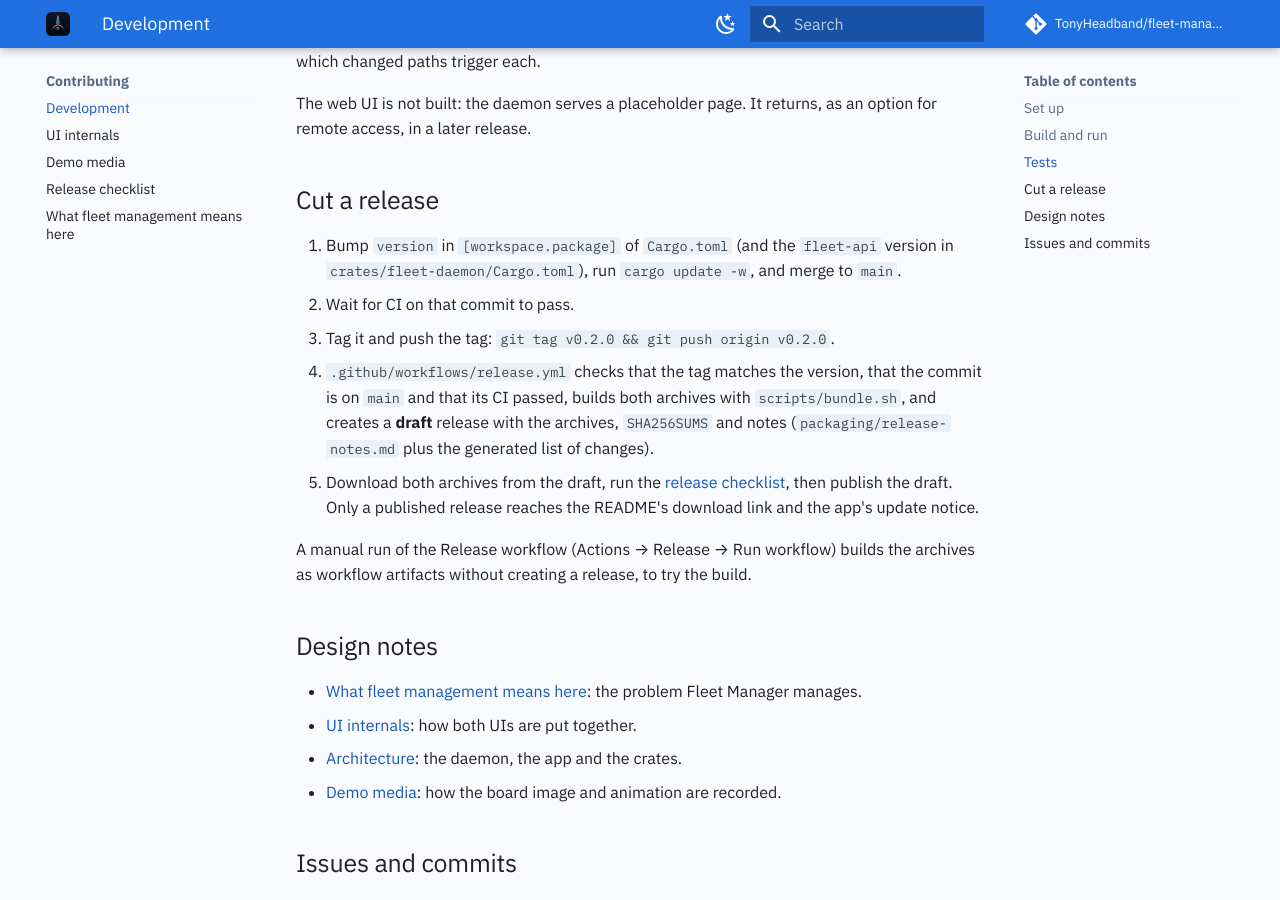
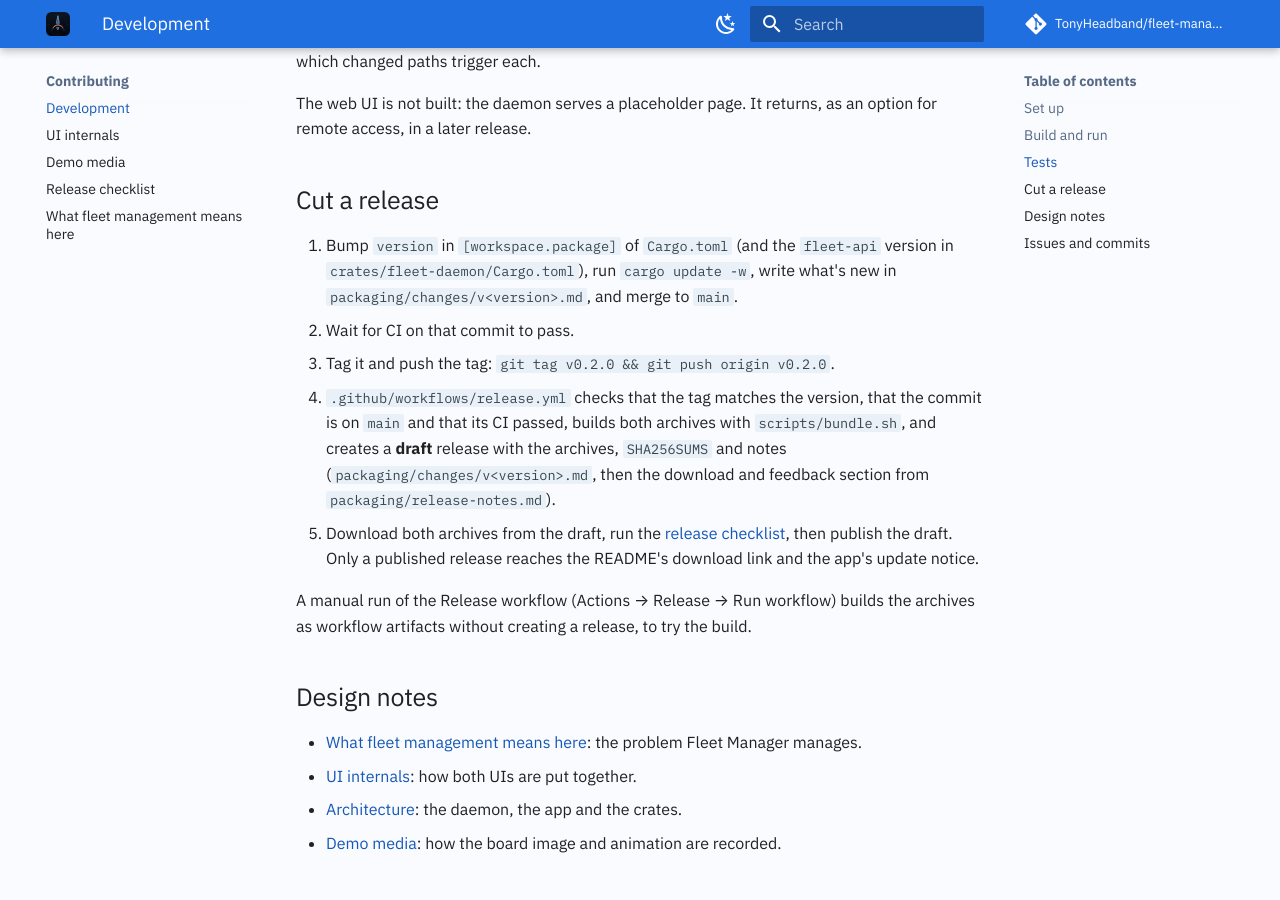
Before and after one commit to TonyHeadband/fleet-manager, an MkDocs documentation site: the page built from docs/contributing/development.md, in a window 1280 px wide and 900 px high, scrolled down 1379 px. Built offline with MkDocs 1.6.1 and Material for MkDocs 9.7.7, drawn with Linux system fonts in a browser that asks for light colours; comment, search, counter and statistics services are not loaded.

Commit message:
ci(release): notes from packaging/changes/v<version>.md instead of GitHub's PR list
Co-Authored-By: Claude Opus 5.5 <noreply@anthropic.com>

```diff
--- a/docs/contributing/development.md
+++ b/docs/contributing/development.md
@@ -57,12 +57,14 @@ later release.
 ## Cut a release
 
 1. Bump `version` in `[workspace.package]` of `Cargo.toml` (and the `fleet-api` version in
-   `crates/fleet-daemon/Cargo.toml`), run `cargo update -w`, and merge to `main`.
+   `crates/fleet-daemon/Cargo.toml`), run `cargo update -w`, write what's new in
+   `packaging/changes/v<version>.md`, and merge to `main`.
 2. Wait for CI on that commit to pass.
 3. Tag it and push the tag: `git tag v0.2.0 && git push origin v0.2.0`.
 4. `.github/workflows/release.yml` checks that the tag matches the version, that the commit is on `main` and
    that its CI passed, builds both archives with `scripts/bundle.sh`, and creates a **draft** release with the
-   archives, `SHA256SUMS` and notes (`packaging/release-notes.md` plus the generated list of changes).
+   archives, `SHA256SUMS` and notes (`packaging/changes/v<version>.md`, then the download and feedback section from
+   `packaging/release-notes.md`).
 5. Download both archives from the draft, run the [release checklist](acceptance/gui.md), then publish the
    draft. Only a published release reaches the README's download link and the app's update notice.
 
```
Also changed, not shown: packaging/changes/v0.2.0.md (added, +8 -0 lines), 1 other file.
